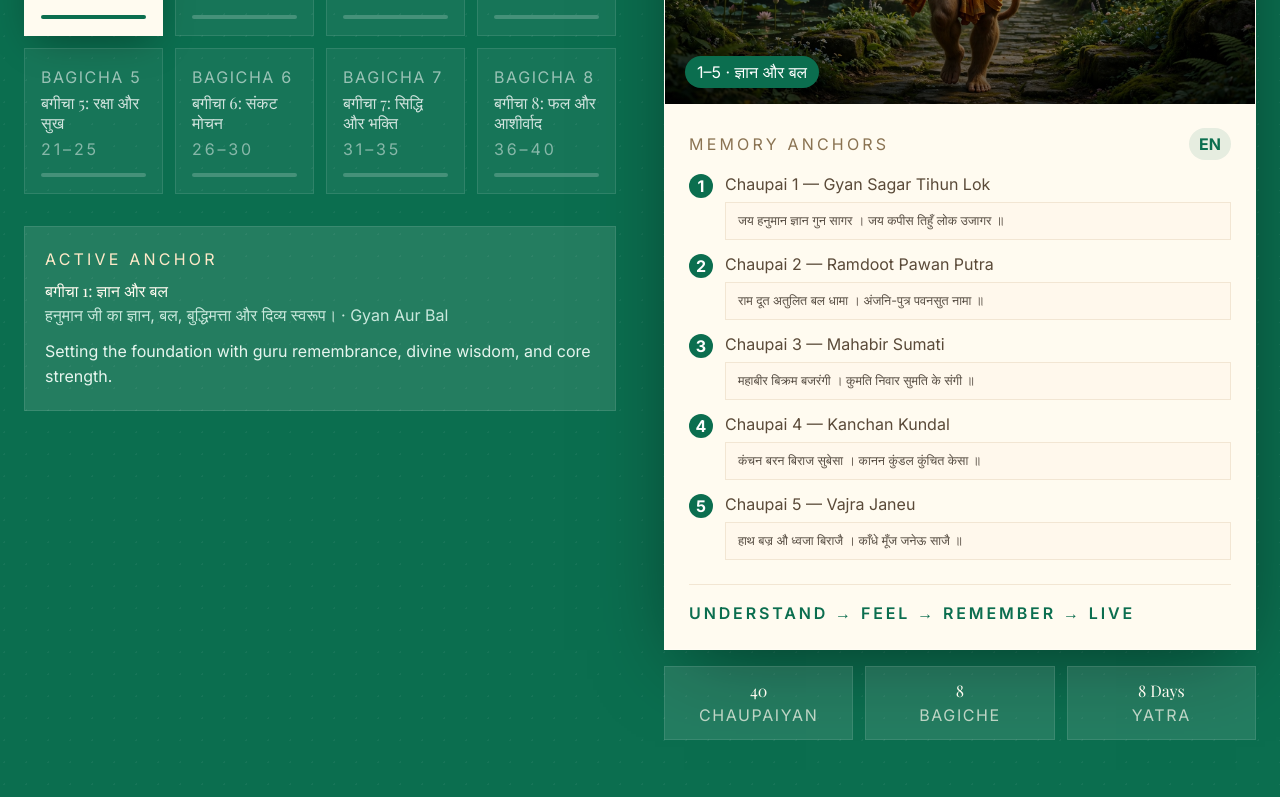
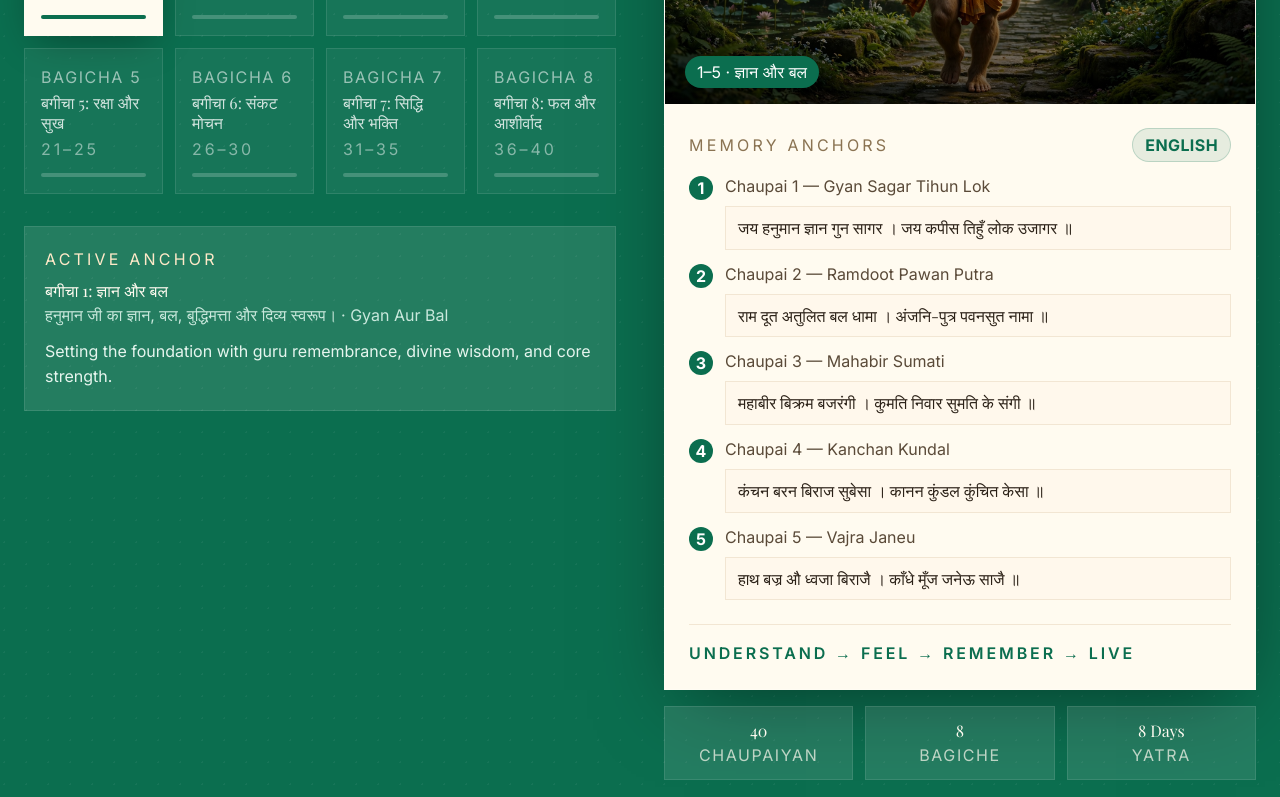
Before and after one commit to idea-ai-labs/bhakti-udyan, a Next.js app: page / in a window 1280 px wide. Shown: the part 7239-8036 px from the top of the page. Built offline with nearby package versions, Linux system fonts and the light colour scheme; a web font is replaced by a local one.

Commit message:
Enhance MemoryMapSection with additional anchor text options

```diff
--- a/src/components/MemoryMapSection.tsx
+++ b/src/components/MemoryMapSection.tsx
@@ -10,8 +10,9 @@ export default function MemoryMapSection() {
 
   const getAnchorText = (anchor: any): string => {
     if (typeof anchor === 'string') return anchor;
-    if (anchor?.label) return `Chaupai ${anchor.chaupaiNumber || ''} — ${anchor.label}`.trim();
     if (anchor?.text) return anchor.text;
+    if (anchor?.title) return anchor.title;
+    if (anchor?.name) return anchor.name;
     return JSON.stringify(anchor).slice(0, 80);
   };
 
@@ -67,7 +68,7 @@ export default function MemoryMapSection() {
           <div className="flex-1 w-full">
             <div className="rounded- bg-[#FFFBF0] text-[#2B2117] border border-white/20 overflow-hidden shadow-[0_20px_80px_-20px_rgba(0,0,0,0.5)]">
               <div className="h- relative overflow-hidden bg-[#FFF2E0]">
-                <img src={getImage(active)} alt={active.title || 'Bagicha'} className={`w-full h-full ${active.id === 2 ? 'object-cover object-top' : 'object-cover object-[center_20%]'}`} />
+                <img src={getImage(active)} alt={active.title || 'Bagicha'} className="w-full h-full object-cover" />
                 <div className="absolute inset-0 bg-gradient-to-t from-black/60 to-transparent" />
                 <div className="absolute bottom-4 left-5 right-5">
                   <div className="inline-flex px-3 py-1 rounded-full bg-[#0B6E4F] text-white text-">{active.chaupaiRange} · {active.hindiName}</div>
@@ -78,23 +79,25 @@ export default function MemoryMapSection() {
                   <div className="text- tracking-[0.2em] uppercase text-[#8A7352]">Memory Anchors</div>
                   <button
                     onClick={() => setLang(lang === "hindi" ? "english" : "hindi")}
-                    className="px-2.5 py-1 rounded-full bg-[#0B6E4F]/10 text-[#0B6E4F] text- font-bold"
+                    className="inline-flex items-center px-3 py-1 rounded-full bg-[#0B6E4F]/10 border border-[#0B6E4F]/20 text- font-bold tracking-wide text-[#0B6E4F] hover:bg-[#0B6E4F]/15 transition-colors"
                   >
-                    {lang === "hindi" ? "EN" : "हि"}
+                    {lang === "hindi" ? "ENGLISH" : "हिंदी"}
                   </button>
                 </div>
                 <div className="mt-3 space-y-3">
                   {(active.memoryAnchors || []).map((ma: any, i: number) => {
-                    const num = (active.id - 1) * 5 + i + 1;
-                    const chaupai = getChaupai(num);
+                    const chaupaiNum = (active.id - 1) * 5 + i + 1;
+                    const chaupai = getChaupai(chaupaiNum);
                     return (
                       <div key={i} className="flex gap-3 items-start">
-                        <span className="mt-0.5 w-6 h-6 shrink-0 rounded-full bg-[#0B6E4F] text-white flex items-center justify-center text- font-bold">{num}</span>
+                        <span className="mt-0.5 w-6 h-6 shrink-0 rounded-full bg-[#0B6E4F] text-white flex items-center justify-center text- font-bold">{chaupaiNum}</span>
                         <div className="flex-1">
-                          <span className="text- leading-[1.5] text-[#5A4A38]">{getAnchorText(ma)}</span>
+                          <div className="text- leading-[1.5] text-[#5A4A38]">{getAnchorText(ma)}</div>
                           {chaupai && (
-                            <div className="mt-1.5 text-[12.5px] leading-[1.6] text-[#2B2117]/80 bg-[#FFF8EC] border border-[#F2E6D3] rounded- px-3 py-2">
-                              {lang === "hindi" ? chaupai.hindi : chaupai.transliteration}
+                            <div className="mt-2 rounded- bg-[#FFF8EC] border border-[#F2E6D3] px-3 py-2">
+                              <div className={`text- leading-[1.6] ${lang === "hindi" ? "font-serif text-[#2B2117]" : "text-[#5A4A38] italic"}`}>
+                                {lang === "hindi" ? chaupai.hindi : chaupai.transliteration}
+                              </div>
                             </div>
                           )}
                         </div>
```
